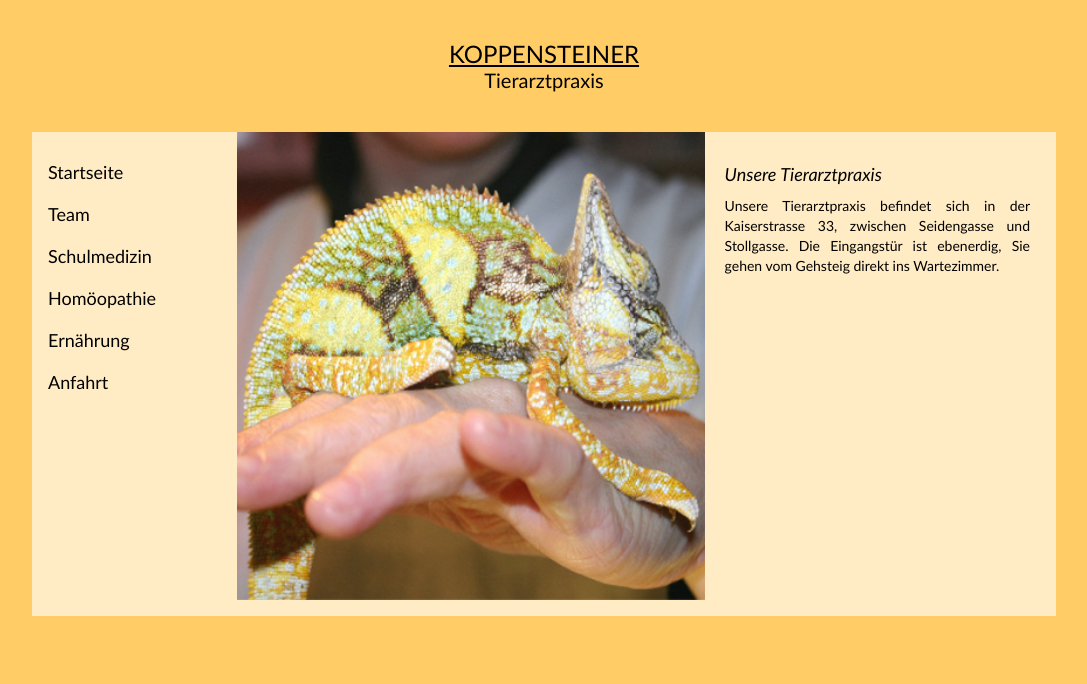
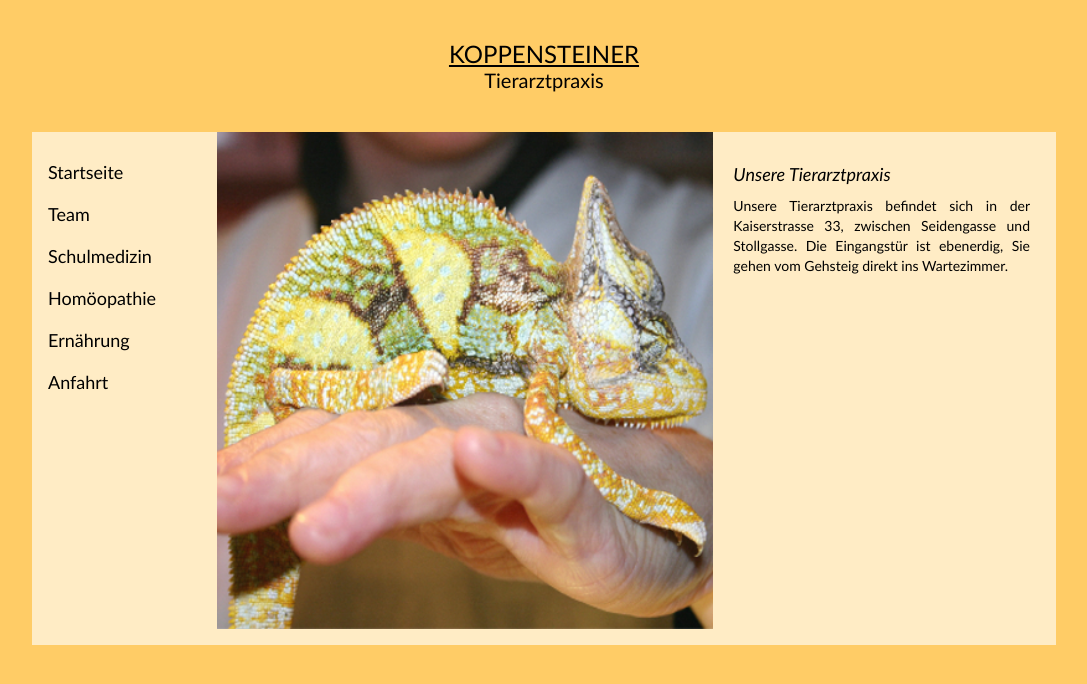
Before and after one commit to richardtraindl/tierarztpraxis-kaiserstrasse.at, a Jekyll site: the page built from praxis.html, in a window 1280 px wide. Shown: the top 684 px of the page, without its empty margins (96-1183 px from the left). Built offline with Jekyll 4.4.1, drawn with Linux system fonts in a browser that asks for light colours.

Commit message:
Update desktop3.css

```diff
--- a/styles/desktop3.css
+++ b/styles/desktop3.css
@@ -43,7 +43,7 @@ header p {
 }
 
 #navigation {
-	width: 18%;
+	width: 16%;
 	padding: 10px 10px 10px 0px;
 }
 
@@ -52,17 +52,17 @@ header p {
 }
 
 #content {
-	width: 82%;
+	width: 84%;
 }
 
 .content1 {
 	padding: 0px 10px 0px 10px;
-	width: 60%;
+	width: 62%;
 }
 
 .content2 {
 	padding: 30px 10px 0px 10px;
-	width: 40%;
+	width: 38%;
 }
 
 .content2 h1, h2, h3 {
```
